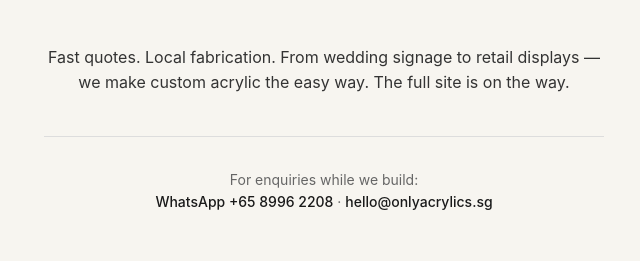
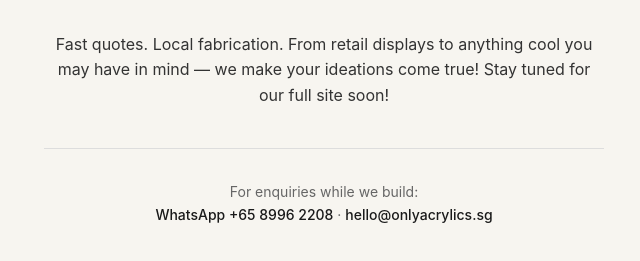
Before and after one commit to onlyacrylics/onlyacrylics-site, a plain HTML site: page index.html in a window 1280 px wide. Shown: the part 391-652 px from the top of the page, without its empty margins (316-956 px from the left). Drawn offline with Linux system fonts and the light colour scheme.

Commit message:
Update index.html

```diff
--- a/index.html
+++ b/index.html
@@ -70,8 +70,8 @@
   <h1>onlyAcrylics</h1>
   <p class="tag">Custom acrylic cutting & signage, Singapore</p>
   <p class="desc">
-    Fast quotes. Local fabrication. From wedding signage to retail displays —
-    we make custom acrylic the easy way. The full site is on the way.
+    Fast quotes. Local fabrication. From retail displays to anything cool you may have in mind —
+    we make your ideations come true! Stay tuned for our full site soon!
   </p>
   <div class="contact">
     For enquiries while we build:<br>
```
